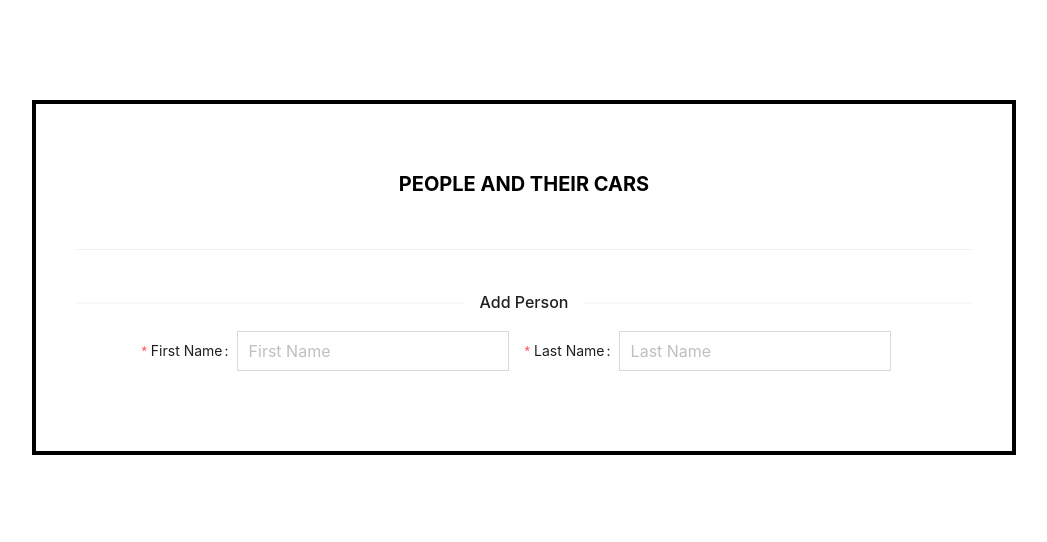
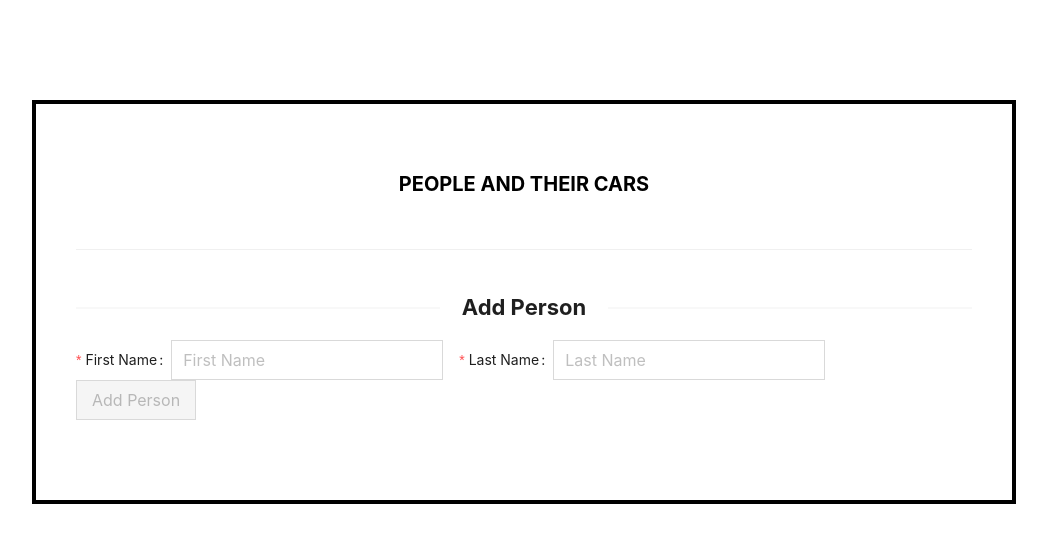
Before and after one commit to cindycharvet/people-cars, a React (Create React App) app in the folder client/: page / in a window 1280 px wide. Shown: the top 542 px of the page, without its empty margins (116-1163 px from the left). Built offline with nearby package versions, Linux system fonts and the light colour scheme.

Commit message:
styling of the add person form done

```diff
--- a/client/src/App.css
+++ b/client/src/App.css
@@ -33,6 +33,15 @@
   border-radius: 0 !important;
 }
 
+.ant-divider-inner-text {
+  font-weight: bold;
+  font-size: 22px;
+}
+
+.ant-btn{
+  border-radius: 0;
+}
+
 @keyframes App-logo-spin {
   from {
     transform: rotate(0deg);
--- a/client/src/components/forms/AddPerson.js
+++ b/client/src/components/forms/AddPerson.js
@@ -1,10 +1,15 @@
-import { useState } from "react";
+import { useEffect, useState } from "react";
 import {v4 as uuid4} from 'uuid';
-import {Form, Input} from 'antd'
+import {Button, Form, Input} from 'antd'
 
 const AddPerson = () => {
     const [id] =  useState(uuid4())
     const [form] = Form.useForm()
+    const [, forceUpdate] = useState()
+
+    useEffect(()=>{
+        forceUpdate({})
+    },[])
 
     return(
         <Form
@@ -29,6 +34,20 @@ const AddPerson = () => {
             >
                 <Input placeholder="Last Name" />
             </Form.Item>
+
+            <Form.Item shouldUpdate={true}>
+                {()=>(
+                    <Button
+                    type="primary"
+                    htmlType="submit"
+                    disabled={
+                        !form.isFieldsTouched()
+                    }
+                    >
+                        Add Person
+                    </Button>
+                )}
+            </Form.Item>
         </Form>
     )
 }
```
